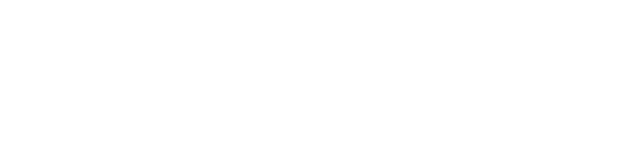
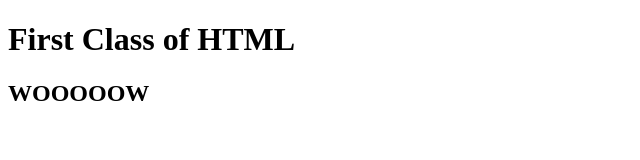
Before and after one commit to FonFon32/Testt, a plain HTML site: page index.html in a window 1280 px wide. Shown: the whole page, without its empty margins (0-640 px from the left). Drawn offline with Linux system fonts and the light colour scheme.

Commit message:
só a experimentar

```diff
--- a/index.html
+++ b/index.html
@@ -1,6 +1,13 @@
 <!DOCTYPE html>
-<html>
-    <head>
-        <title> Primeira Página</title> <!--Estou só a ver-->
-    </head>
+<html lang="en">
+<head>
+    <meta charset="UTF-8">
+    <meta name="viewport" content="width=device-width, initial-scale=1.0">
+    <title>Document</title>
+</head>
+<body>
+    <h1>First Class of HTML</h1>
+    <h2>WOOOOOW</h2>
+
+</body>
 </html>
```
